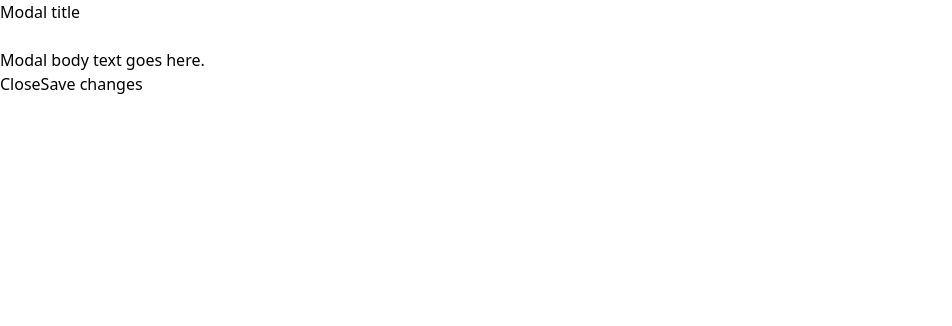
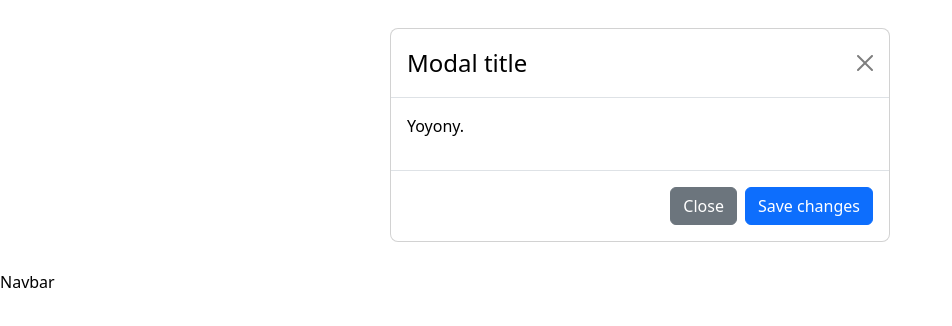
Before and after one commit to TalaberImre3D/Portfolio, a Next.js app: page / in a window 1280 px wide. Shown: the top 326 px of the page, without its empty margins (0-952 px from the left). Built offline with nearby package versions, Linux system fonts and the light colour scheme.

Commit message:
added stuff and imported bootstrap

```diff
--- a/app/globals.css
+++ b/app/globals.css
@@ -2,6 +2,6 @@
 
 
 body {
-  background: rgba(red, green, blue, alpha) !important;
-
+  background: white;
+  color: black;
 }
--- a/app/layout.tsx
+++ b/app/layout.tsx
@@ -1,5 +1,6 @@
 import type { Metadata } from "next";
 import { Geist, Geist_Mono } from "next/font/google";
+import 'bootstrap/dist/css/bootstrap.min.css';
 import "./globals.css";
 
 const geistSans = Geist({
@@ -13,7 +14,7 @@ const geistMono = Geist_Mono({
 });
 
 export const metadata: Metadata = {
-  title: "Create Next App",
+  title: "Talaber Imre 3D",
   description: "Generated by create next app",
 };
 
@@ -27,7 +28,10 @@ export default function RootLayout({
       lang="en"
       className={`${geistSans.variable} ${geistMono.variable} h-full antialiased`}
     >
-      <body className="min-h-full flex flex-col">{children}</body>
+      <body className="min-h-full flex flex-col">
+        {children}
+        <div> Navbar </div>
+        </body>
     </html>
   );
 }
--- a/app/page.tsx
+++ b/app/page.tsx
@@ -12,7 +12,7 @@ export default function Home() {
           <Modal.Title>Modal title</Modal.Title>
         </Modal.Header>
         <Modal.Body>
-          <p>Modal body text goes here.</p>
+          <p>Yoyony.</p>
         </Modal.Body>
         <Modal.Footer>
           <Button variant="secondary">Close</Button>
```
